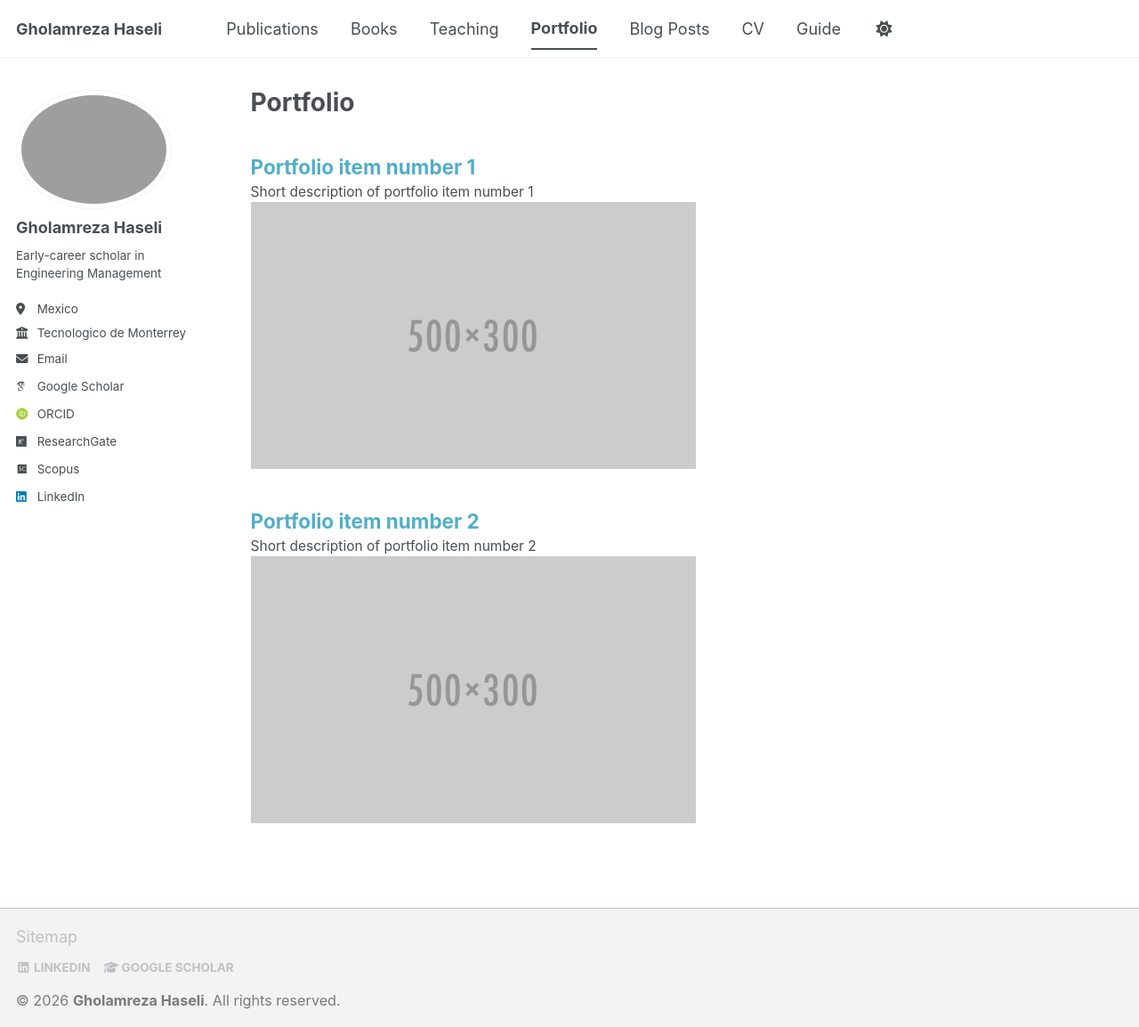
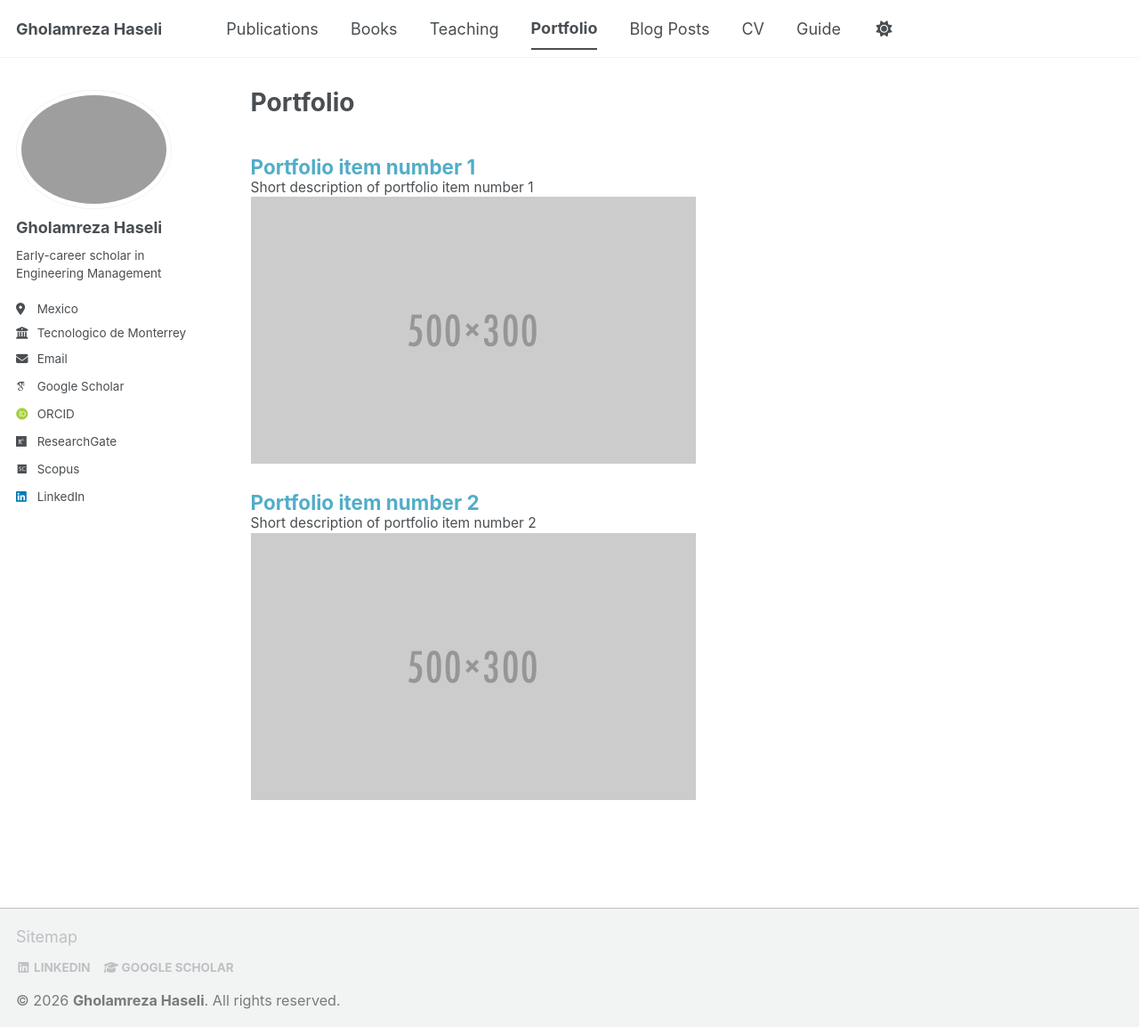
Before and after one commit to Gholamreza-Haseli/Gholamreza-Haseli.github.io, a Jekyll site: the page built from _pages/portfolio.html, in a window 1280 px wide and 1154 px high. Shown: the whole window at 89% size. Built offline with Jekyll 4.4.1, drawn with Linux system fonts in a browser that asks for light colours; some web fonts are replaced; a script bundle is joined from its source files by our own code; library files that are not in the unit come from our copies.

Commit message:
Update archive-single.html

```diff
--- a/_includes/archive-single.html
+++ b/_includes/archive-single.html
@@ -1,21 +1,21 @@
-<div class="{{ include.type | default: 'list' }}__item" style="margin-bottom: 5px !important;">
+<div class="{{ include.type | default: 'list' }}__item" style="margin-bottom: -15px !important; padding-bottom: 0 !important;">
   <article class="archive__item" itemscope itemtype="https://schema.org/CreativeWork">
 
-    <h2 class="archive__item-title" itemprop="headline" style="margin-bottom: 4px !important; padding-bottom: 0 !important;">
+    <h2 class="archive__item-title" itemprop="headline" style="margin-bottom: 0px !important; padding-bottom: 0 !important;">
       <a href="{{ base_path }}{{ post.url }}" rel="permalink" style="text-decoration: none;">{{ post.title }}</a>
     </h2>
 
     {% if post.excerpt %}
       <div class="archive__item-excerpt" itemprop="description" style="margin-top: 0 !important; margin-bottom: 0 !important;">
-        <p style="margin: 0 !important; line-height: 1.4 !important; font-size: 1.15em;">
+        <p style="margin: 0 !important; line-height: 1.3 !important; font-size: 1.15em;">
           {{ post.excerpt | markdownify | remove: '<p>' | remove: '</p>' }}
         </p>
       </div>
     {% endif %}
 
     {% if post.paperurl %}
-      <p style="margin-top: 5px !important; margin-bottom: 2px !important;">
-        <a href="{{ post.paperurl }}" class="btn btn--primary" style="padding: 4px 10px !important; font-size: 0.8em !important; border-radius: 4px !important;">
+      <p style="margin-top: 4px !important; margin-bottom: 0 !important; padding-bottom: 5px !important;">
+        <a href="{{ post.paperurl }}" class="btn btn--primary" style="padding: 3px 8px !important; font-size: 0.75em !important; border-radius: 4px !important;">
           <i class="fas fa-fw fa-download" aria-hidden="true"></i> Download Paper
         </a>
       </p>
```
